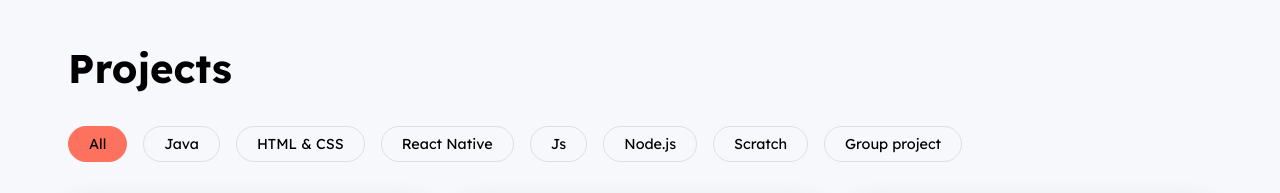
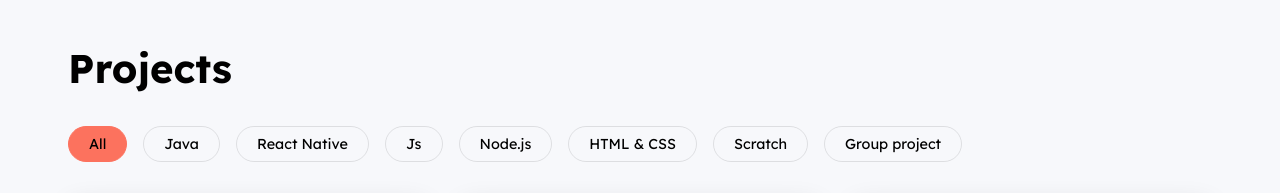
Before and after one commit to sivasurya006/portfolio, a React (Vite) app: page / in a window 1280 px wide. Shown: the part 1880-2073 px from the top of the page. Built offline with nearby package versions, Linux system fonts and the light colour scheme; grey boxes are pictures that could not be loaded.

Commit message:
HTML CSS Position changed

```diff
--- a/src/screens/Projects.jsx
+++ b/src/screens/Projects.jsx
@@ -7,7 +7,7 @@
 export default function Projects() {
     const [projectsRef, isProjectsVisible] = useScrollAnimation(0.1);
     const [activeFilter, setActiveFilter] = useState('All');
-    const filters = ['All', 'Java', 'HTML & CSS', 'React Native', 'Js', 'Node.js', 'Scratch', 'Group project'];
+    const filters = ['All', 'Java', 'React Native', 'Js', 'Node.js', 'HTML & CSS' ,'Scratch', 'Group project'];
 
     const displayedProjects = activeFilter === 'All' ? projectsData : projectsData.filter(p => p.category.includes(activeFilter));
 
```
